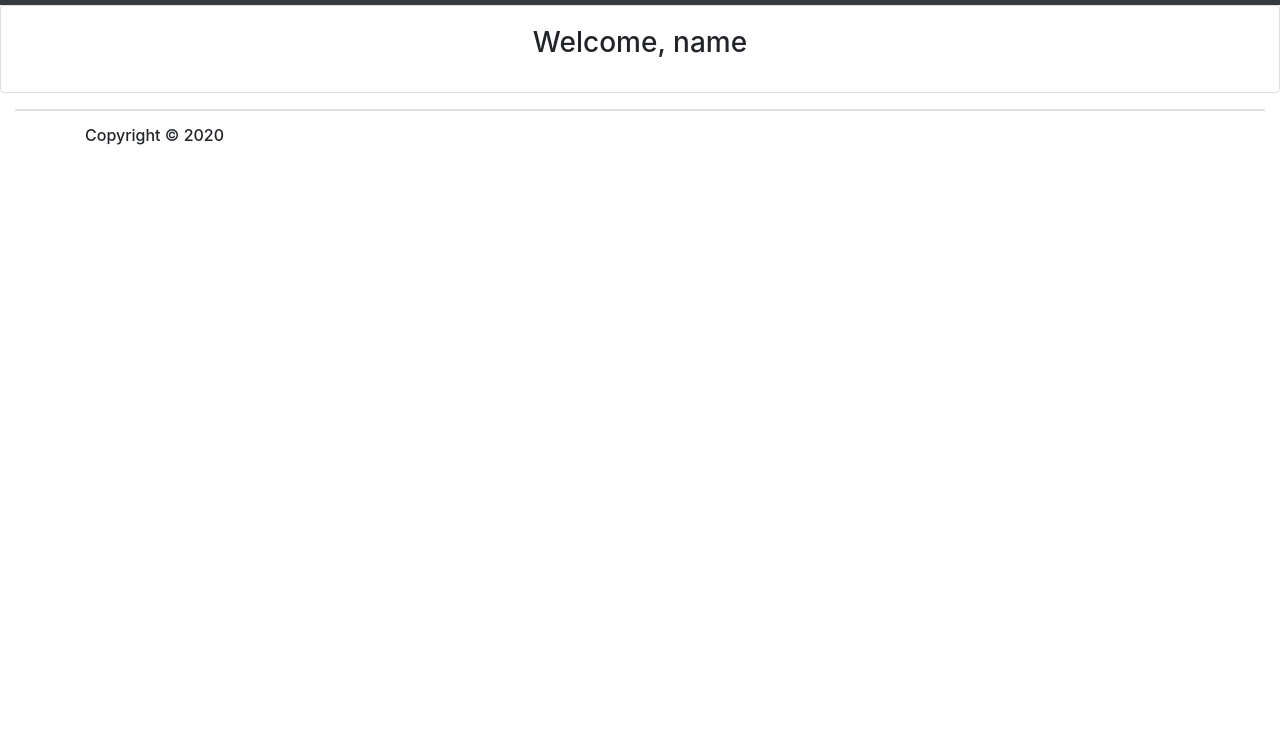
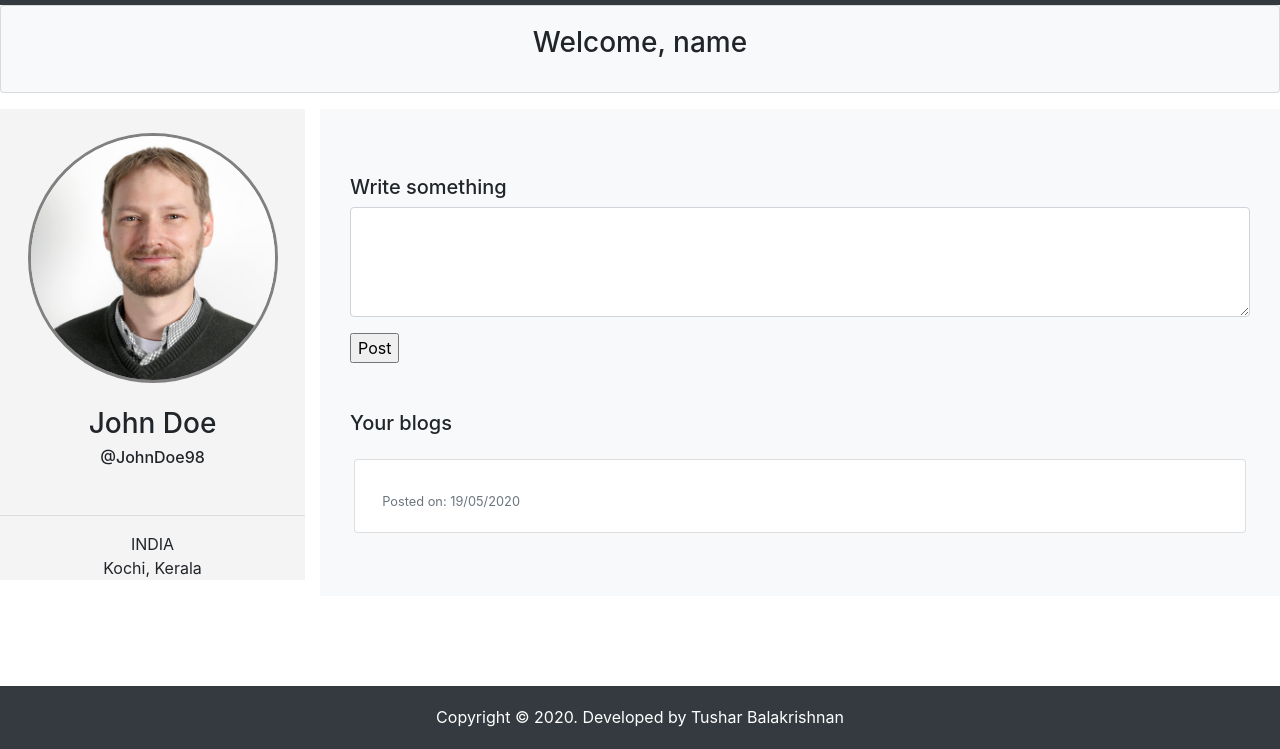
Before and after one commit to iamtusharbala/Blog-It-, a plain HTML site: page home.html in a window 1280 px wide. Shown: the part 51-800 px from the top of the page. Drawn offline with nearby package versions, Linux system fonts and the light colour scheme.

Commit message:
some changes added

```diff
--- a/css/style.css
+++ b/css/style.css
@@ -10,16 +10,23 @@
     text-align: center;
     position: relative;
     bottom: 0;
-    width:100%;
+    width: 100%;
 }
 
-#profilepic-id{
+#profilepic-id {
     border: solid 3px;
-    border-color:grey;
+    border-color: grey;
 }
 
-@media(min-width:768px){
-    #footer{
+.sidebar {
+    height: 100%;
+    z-index: 1;
+    width: 100%;
+    top: 0;
+}
+
+@media(min-width:768px) {
+    #footer {
         position: absolute;
     }
 }
--- a/home.html
+++ b/home.html
@@ -38,30 +38,83 @@
             </div>
         </nav>
     </header>
-    <div class="card mb-3">
-        <div class="card-body text-right">
+    <div class="card bg-light mb-3">
+        <div class="card-body">
             <h3 class="card-title" style="text-align: center;">Welcome, name</h3>
         </div>
     </div>
+
+    <section class="home-main">
         <div class="container-fluid">
             <div class="row">
-            <div class="col-md-12">
-                <div class="card">
+                <!--Sidebar-->
+                <div class="sidebar col-md-3 pl-0">
+                    <aside style="background: #f4f4f4;" class="text-center">
+                        <div class="profile-picture pt-4">
+                            <img src="assets/profile.jpg" id="profilepic-id" class="rounded-circle" width="250"
+                                height="250" alt="profile-picture">
+                        </div>
+                        <div class="details p-4 text-black">
+                            <h3 id="author-name">John Doe</h3>
+                            <h6 id="username">@JohnDoe98</h6>
+                        </div>
+                        <hr>
+                        <div class="location-details">
+                            <span>INDIA</span>
+                            <p>Kochi, Kerala</p>
+                        </div>
+                    </aside>
+                </div>
+                <!--Sidebar-->
 
+                <div class="col-md-9 bg-light">
+                    <div class="container">
+                        <!--blog-->
+                        <form class="pt-4" action="">
+                            <div id="blog-msg" class="alert"></div>
+                            <div class="form-group">
+                                <h5>Write something</h5>
+                                <textarea class="form-control" id="blog-post" rows="4"></textarea>
+                            </div>
+                            <input type="button" onclick="postblog()" value="Post">
+                        </form>
+                        <!--blog-->
+
+                        <div class="blog-heading mt-5 mr-auto">
+                            <h5 class="pb-3">Your blogs</h5>
+                            <div class="card m-1">
+                                <div class="card-body">
+                                    <h5 id="user-title"></h5>
+                                    <h6 id="blog-posted"></h6>
+                                    <small class="text-muted" id="user-username"></small>
+                                    <small class="text-muted" style="text-align: right;" id="post-date">&nbsp;&nbsp;Posted
+                                        on: 19/05/2020</small>
+                                </div>
                             </div>
                         </div>
                     </div>
 
-        <footer>
-            <div class="container">
+                </div>
+
+            </div>
+        </div>
+    </section>
+
+    <!--footer start-->
+    <footer class="bg-dark p-1" id="footer">
+        <div class="container-fluid text-white">
             <div class="row">
                 <div class="col-md-12">
-                        <h6>Copyright &copy; 2020</h6>
+                    <p class="mx-auto text-center">Copyright &copy; 2020. Developed by <span>Tushar Balakrishnan</span>
+                    </p>
                 </div>
             </div>
         </div>
+    </footer>
+    <!--footer end-->
 
-        </footer>
+
+    <script src="js/blogpost.js"></script>
     <script src="js/script.js"></script>
     <script src="https://code.jquery.com/jquery-3.5.1.slim.min.js"
         integrity="sha384-DfXdz2htPH0lsSSs5nCTpuj/zy4C+OGpamoFVy38MVBnE+IbbVYUew+OrCXaRkfj" crossorigin="anonymous">
--- /dev/null
+++ b/js/blogpost.js
@@ -0,0 +1,16 @@
+function postblog(){
+    var auth_name=document.getElementById('author-name').textContent;
+    var user_name = document.getElementById('username').textContent;
+    var blog = document.getElementById('blog-post').value;
+    document.getElementById('blog-posted').innerHTML = blog;
+    document.getElementById('user-title').innerHTML = auth_name;
+    document.getElementById('user-username').innerHTML = user_name;
+
+    var msg = document.getElementById('blog-msg')
+
+    if (blog === ""){
+        msg.className = "alert alert-danger"
+        msg.innerHTML = "Cannot leave post empty!!"
+    }
+
+}
```
Also changed, not shown: myprofile.html (+1 -1 lines). Lines whose indentation alone changed are shown as unchanged.
